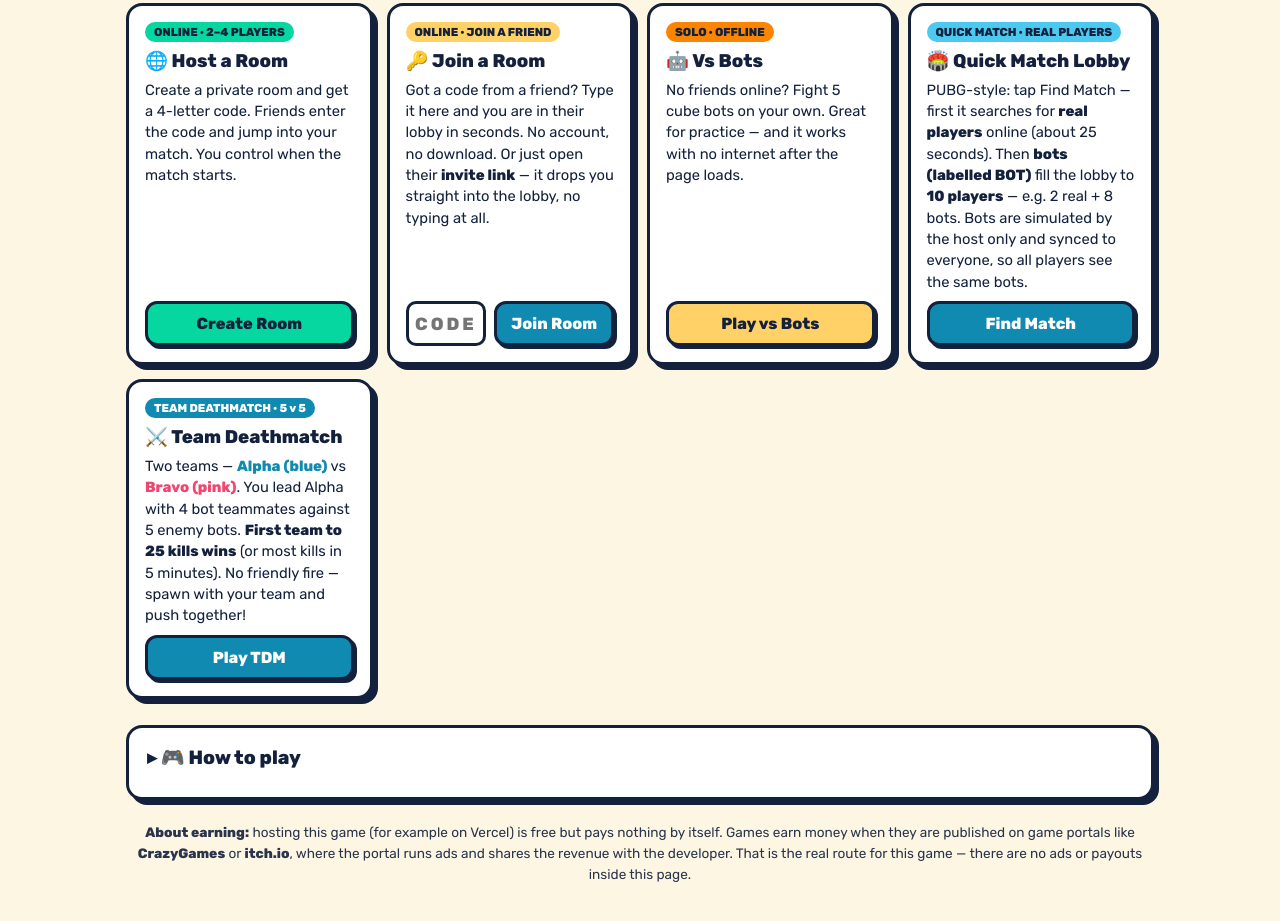
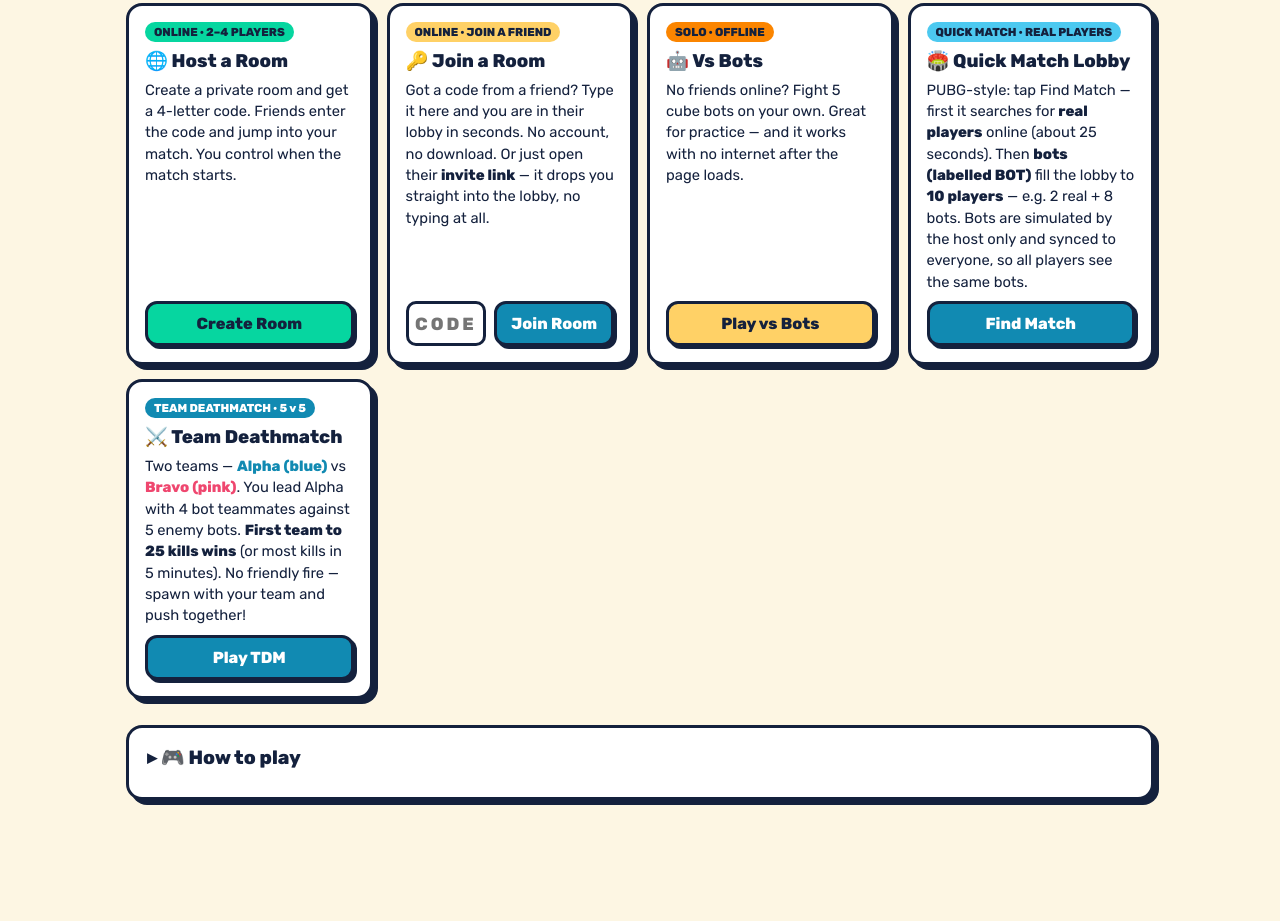
Before and after one commit to SajjadAliTalpur/Cube-Strike-Pro, a plain HTML site: page index.html in a window 1280 px wide. Shown: the part 1804-2725 px from the top of the page. After the commit the page ends 2644 px from the top, so only its background shows below. Drawn offline with nearby package versions, Linux system fonts and the light colour scheme; a script that the page names is missing.

Commit message:
v3.3: remove Vercel/itch.io dev-talk lines from menu (Vercel bullet + About earning footer)

```diff
--- a/index.html
+++ b/index.html
@@ -592,7 +592,6 @@
           <li>Quick Match first searches for <b>real players</b> online (about 25 seconds), then <b>bots fill the match to 10 players</b> (e.g. 2 real + 8 bots). <b>Host-authoritative:</b> only the host simulates bots (movement, shooting, damage) and broadcasts bot state to everyone via PeerJS — all devices see the same bots. <b>Bots are always labelled BOT</b> — never fake "real" strangers</li>
           <li><b>🩹 Healing:</b> press <kbd>H</kbd> (or tap the 🩹 button / the heal bar) to use a medkit — it takes <b>3 seconds</b> and restores <b>+50 HP</b>. You get <b>2 medkits per match</b>. Healing is interrupted if you <b>take damage or shoot</b> — the medkit is only used up when healing finishes. Bots get the same deal: 2 medkits each, they heal when hurt and far from a fight, and damage interrupts them too — no unfair advantage either way</li>
           <li>True random matchmaking with strangers needs a <b>dedicated game server</b> running 24/7 <b>plus</b> many players online at the same time</li>
-          <li>Vercel is static hosting only — it serves this page but cannot run a game server, so it cannot match strangers</li>
           <li>For now, the <b>room-code mode above is the free way</b> to play with real friends</li>
           <li><b>Chat is player-to-player:</b> tap the 💬 icon for Quick Chat presets or type your own message (Team / All in TDM). Messages in online rooms travel browser-to-browser via PeerJS — there is no chat server and nothing is stored. A simple filter replaces common abusive words with ***. In bot matches your typed messages show locally; bots never reply to free text, they only drop occasional quick-chat lines</li>
         </ul>
@@ -601,12 +600,6 @@
     </div>
   </div>
 
-  <footer>
-    <b>About earning:</b> hosting this game (for example on Vercel) is free but pays nothing by itself.
-    Games earn money when they are published on game portals like <b>CrazyGames</b> or <b>itch.io</b>, where
-    the portal runs ads and shares the revenue with the developer. That is the real route for this game —
-    there are no ads or payouts inside this page.
-  </footer>
 </div>
 
 <!-- ================= LOBBY ================= -->
```
